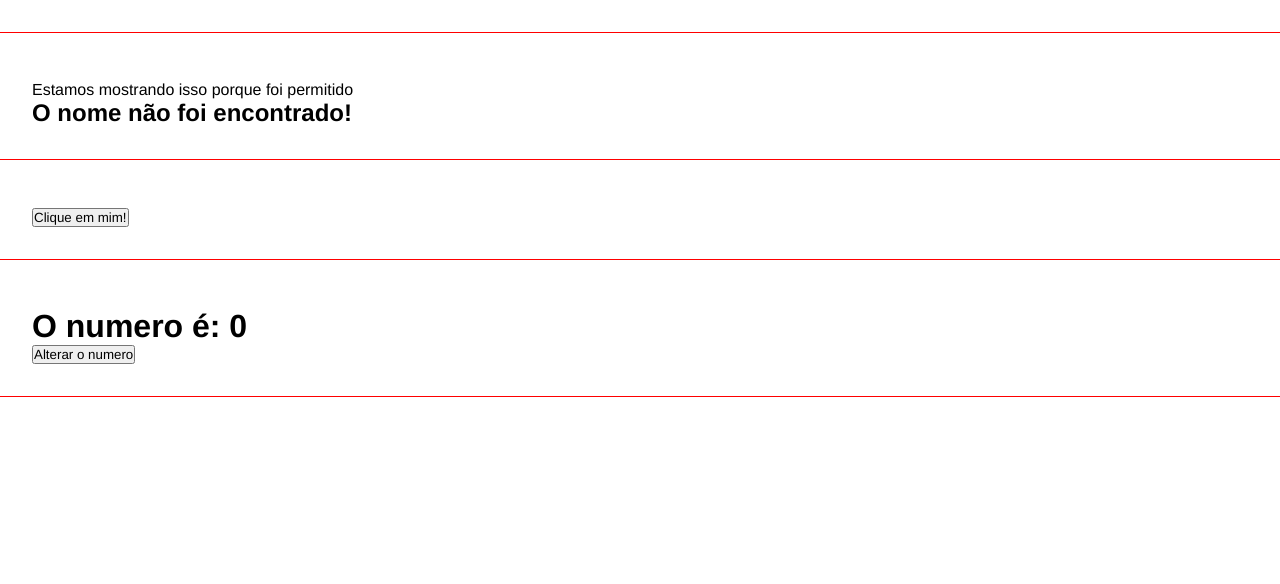
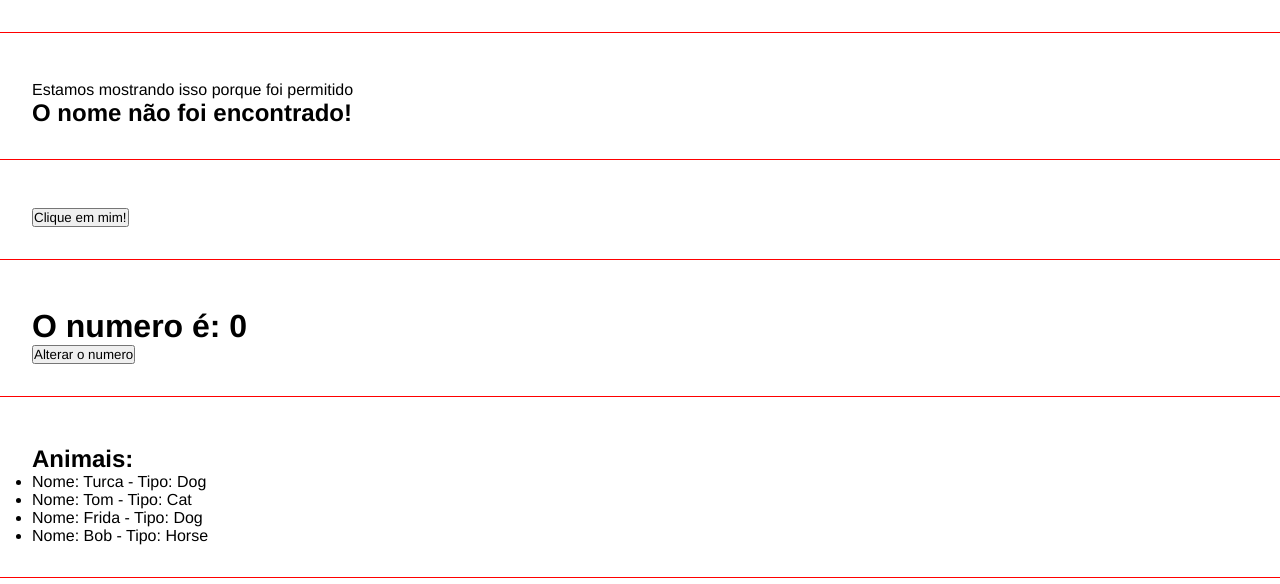
Before and after one commit to DankaFreitas/projeto-angular, an Angular app: page / in a window 1280 px wide. Shown: the part 683-1267 px from the top of the page. Built offline with nearby package versions, Linux system fonts and the light colour scheme.

Commit message:
Renderização de lista

```diff
--- a/src/app/app.component.html
+++ b/src/app/app.component.html
@@ -14,3 +14,4 @@
 <app-if-render></app-if-render>
 <app-eventos></app-eventos>
 <app-emitter></app-emitter>
+<app-list-render></app-list-render>
--- a/src/app/app.module.ts
+++ b/src/app/app.module.ts
@@ -10,6 +10,7 @@
 import { EventosComponent } from './components/eventos/eventos.component';
 import { EmitterComponent } from './components/emitter/emitter.component';
 import { ChangeNumberComponent } from './components/change-number/change-number.component';
+import { ListRenderComponent } from './components/list-render/list-render.component';
 
 @NgModule({
   declarations: [
@@ -20,7 +21,8 @@
     IfRenderComponent,
     EventosComponent,
     EmitterComponent,
-    ChangeNumberComponent
+    ChangeNumberComponent,
+    ListRenderComponent
   ],
   imports: [
     BrowserModule,
--- /dev/null
+++ b/src/app/components/list-render/list-render.component.html
@@ -0,0 +1,8 @@
+<div class="class">
+    <h2>Animais:</h2>
+    <ul>
+        <li *ngFor="let animal of animals">
+            Nome: {{ animal.name }} - Tipo: {{ animal.type}}
+        </li>
+    </ul>
+</div>
--- /dev/null
+++ b/src/app/components/list-render/list-render.component.ts
@@ -0,0 +1,22 @@
+import { Component } from '@angular/core';
+
+@Component({
+  selector: 'app-list-render',
+  templateUrl: './list-render.component.html',
+  styleUrls: ['./list-render.component.css']
+})
+export class ListRenderComponent {
+  animals = [
+    { name: 'Turca', type: 'Dog' },
+    { name: 'Tom', type: 'Cat' },
+    { name: 'Frida', type: 'Dog' },
+    { name: 'Bob', type: 'Horse' }
+  ]
+
+  constructor() { }
+
+  ngOnInit(): void {
+
+  }
+
+}
```
Also changed, not shown: src/app/components/list-render/list-render.component.css (added), 1 other file (tests, documents, lock files or other folders).
